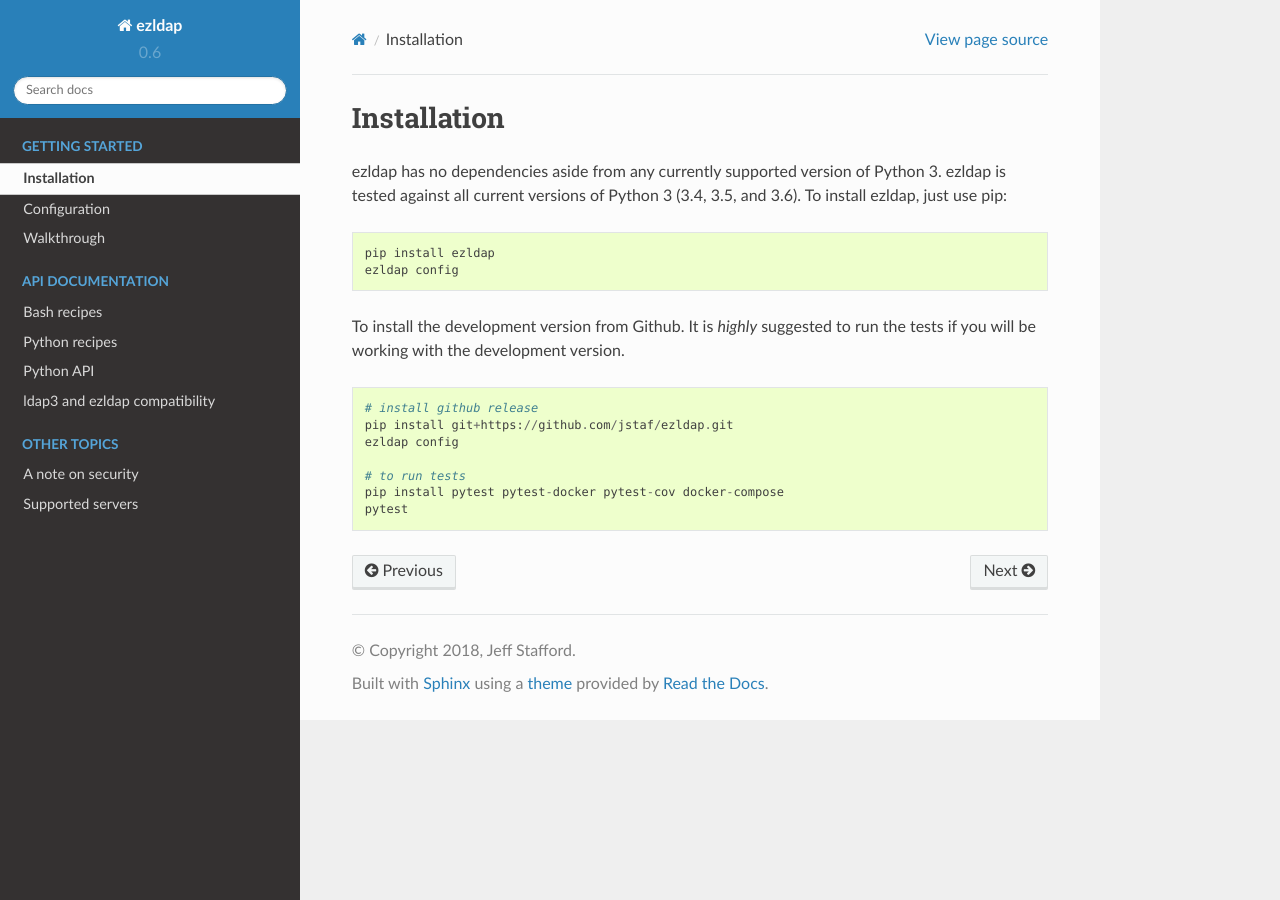
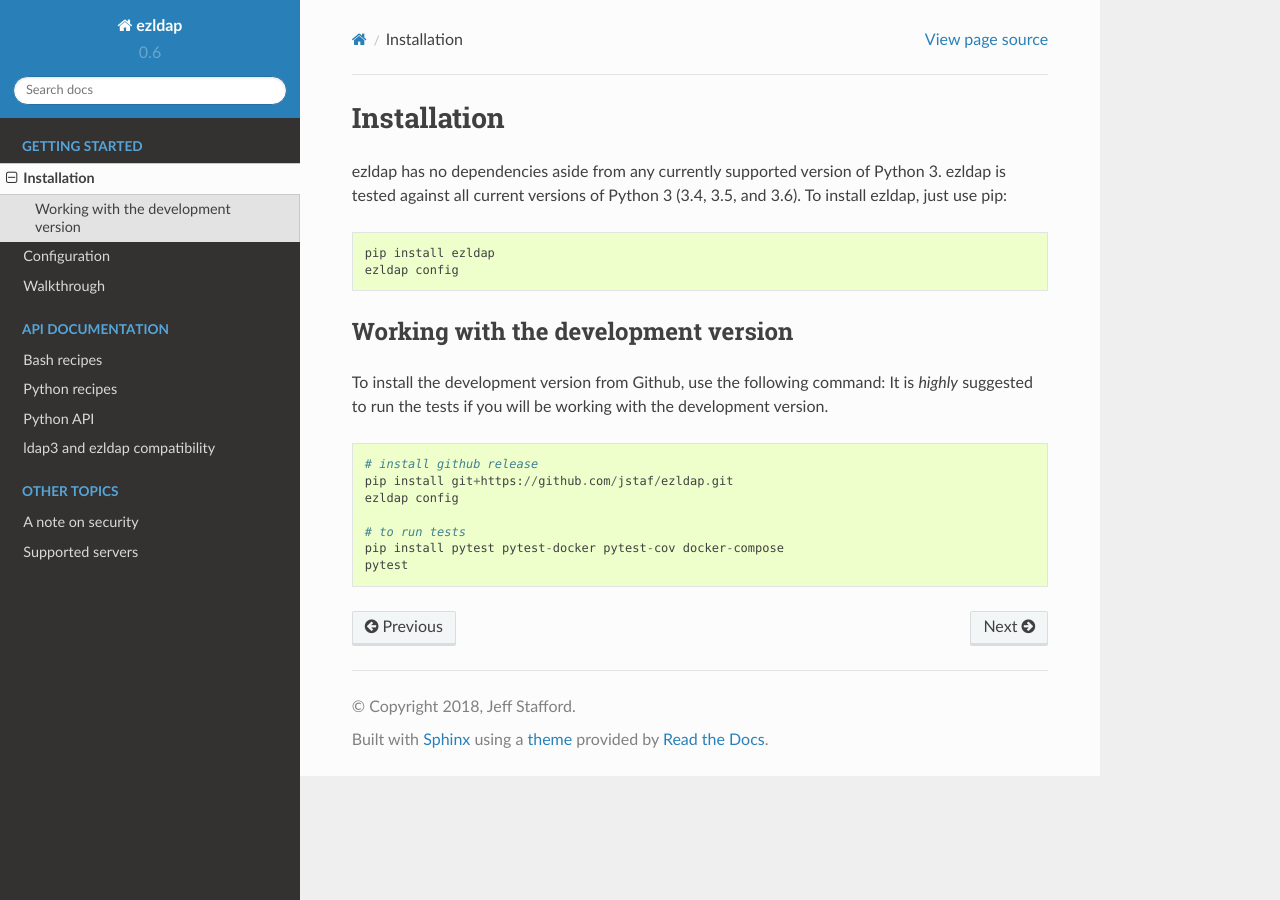
Before and after one commit to jstaf/ezldap, a Sphinx documentation site: the page built from docs/installation.rst, in a window 1280 px wide. Built offline with Sphinx 7.4.7 and the Read the Docs theme 2.0.0, drawn with Linux system fonts in a browser that asks for light colours.

Commit message:
fix installation

```diff
--- a/docs/installation.rst
+++ b/docs/installation.rst
@@ -10,7 +10,10 @@ To install ezldap, just use pip:
   pip install ezldap
   ezldap config
 
-To install the development version from Github.
+Working with the development version
+-----------------------------------------------
+
+To install the development version from Github, use the following command:
 It is *highly* suggested to run the tests if you will be working with the development version.
 
 ::
```
